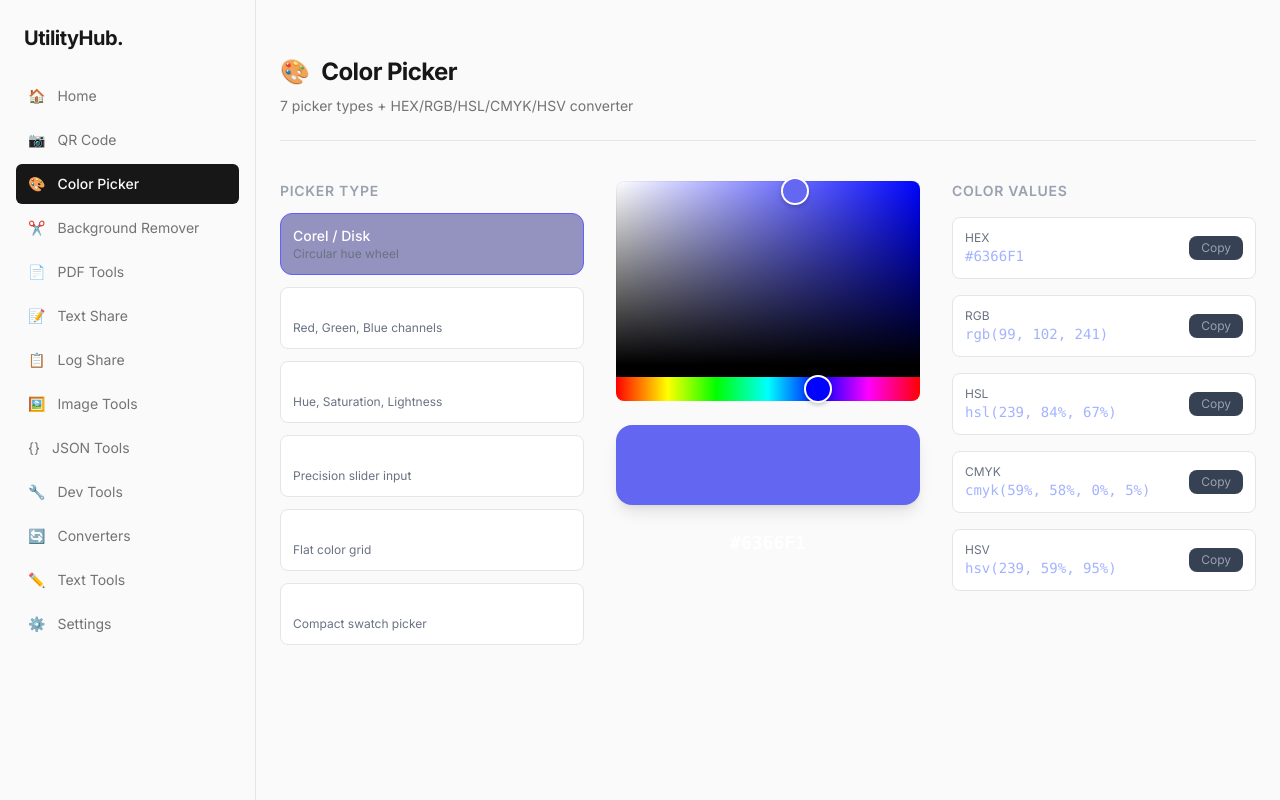
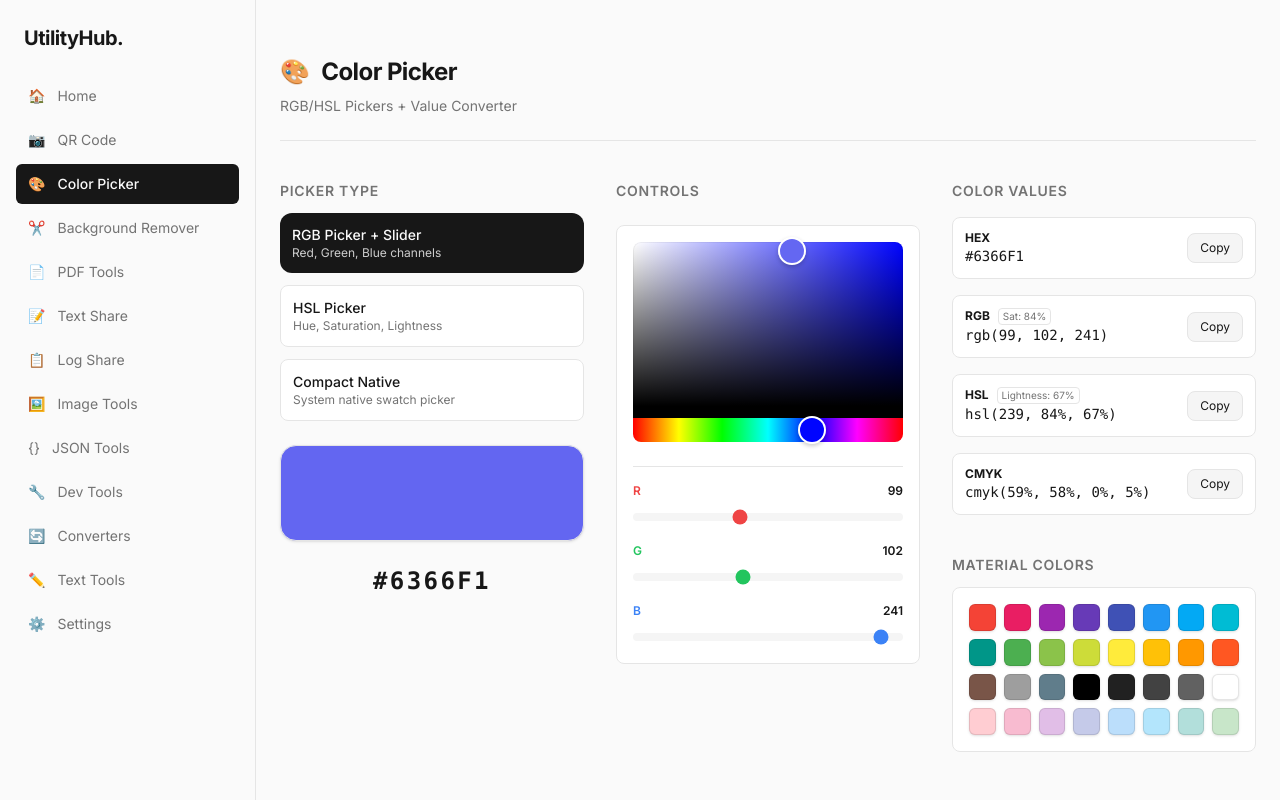
Before and after one commit to Mightycgm/Mightycgm-Utility, a Next.js app: page /color-picker in a window 1280 px wide. Built offline with nearby package versions, Linux system fonts and the light colour scheme.

Commit message:
fix: color picker enhancements and sidebar prefetch

```diff
--- a/app/color-picker/page.tsx
+++ b/app/color-picker/page.tsx
@@ -1,16 +1,24 @@
 'use client';
-import { useState } from 'react';
+import { useState, useEffect } from 'react';
 import ToolPageWrapper from '@/components/layout/ToolPageWrapper';
-import { HexColorPicker, HslaStringColorPicker, RgbaStringColorPicker } from 'react-colorful';
+import { RgbColorPicker, HslColorPicker } from 'react-colorful';
 
-type PickerType = 'hex' | 'rgb' | 'hsl' | 'disk' | 'slider' | 'material' | 'compact';
+type PickerType = 'rgb' | 'hsl' | 'compact';
 type CopyFormat = 'hex' | 'rgb' | 'hsl' | 'cmyk' | 'hsv';
 
+// --- Conversions (Single Source of Truth is HEX or RGB) ---
 function hexToRgb(hex: string) {
-  const r = parseInt(hex.slice(1, 3), 16);
-  const g = parseInt(hex.slice(3, 5), 16);
-  const b = parseInt(hex.slice(5, 7), 16);
+  const r = parseInt(hex.slice(1, 3), 16) || 0;
+  const g = parseInt(hex.slice(3, 5), 16) || 0;
+  const b = parseInt(hex.slice(5, 7), 16) || 0;
   return { r, g, b };
+}
+
+function rgbToHex(r: number, g: number, b: number) {
+  return '#' + [r, g, b].map(x => {
+    const hex = Math.round(x).toString(16);
+    return hex.length === 1 ? '0' + hex : hex;
+  }).join('');
 }
 
 function rgbToHsl(r: number, g: number, b: number) {
@@ -27,6 +35,14 @@ function rgbToHsl(r: number, g: number, b: number) {
     }
   }
   return { h: Math.round(h * 360), s: Math.round(s * 100), l: Math.round(l * 100) };
+}
+
+function hslToRgb(h: number, s: number, l: number) {
+  s /= 100; l /= 100;
+  const k = (n: number) => (n + h / 30) % 12;
+  const a = s * Math.min(l, 1 - l);
+  const f = (n: number) => l - a * Math.max(-1, Math.min(k(n) - 3, Math.min(9 - k(n), 1)));
+  return { r: Math.round(255 * f(0)), g: Math.round(255 * f(8)), b: Math.round(255 * f(4)) };
 }
 
 function rgbToCmyk(r: number, g: number, b: number) {
@@ -58,12 +74,9 @@ function rgbToHsv(r: number, g: number, b: number) {
 }
 
 const PICKER_TYPES: { key: PickerType; label: string; desc: string }[] = [
-  { key: 'hex', label: 'Corel / Disk', desc: 'Circular hue wheel' },
-  { key: 'rgb', label: 'RGB Sliders', desc: 'Red, Green, Blue channels' },
+  { key: 'rgb', label: 'RGB Picker + Slider', desc: 'Red, Green, Blue channels' },
   { key: 'hsl', label: 'HSL Picker', desc: 'Hue, Saturation, Lightness' },
-  { key: 'slider', label: 'Lucid Slider', desc: 'Precision slider input' },
-  { key: 'material', label: 'Material / Dino', desc: 'Flat color grid' },
-  { key: 'compact', label: 'Atom / Shop', desc: 'Compact swatch picker' },
+  { key: 'compact', label: 'Compact Native', desc: 'System native swatch picker' },
 ];
 
 const MATERIAL_COLORS = [
@@ -74,31 +87,31 @@ const MATERIAL_COLORS = [
 ];
 
 export default function ColorPickerPage() {
-  const [color, setColor] = useState('#6366f1');
-  const [pickerType, setPickerType] = useState<PickerType>('hex');
-  const [rgbaStr, setRgbaStr] = useState('rgba(99, 102, 241, 1)');
-  const [hslaStr, setHslaStr] = useState('hsla(239, 84%, 67%, 1)');
+  // Single source of truth is RGB object for smooth slider dragging
+  const [rgb, setRgb] = useState({ r: 99, g: 102, b: 241 });
+  const [pickerType, setPickerType] = useState<PickerType>('rgb');
   const [copied, setCopied] = useState('');
 
-  // Sliders state
-  const rgb = hexToRgb(color.startsWith('#') ? color : '#6366f1');
+  // Derived states
+  const hex = rgbToHex(rgb.r, rgb.g, rgb.b);
   const hsl = rgbToHsl(rgb.r, rgb.g, rgb.b);
   const cmyk = rgbToCmyk(rgb.r, rgb.g, rgb.b);
   const hsv = rgbToHsv(rgb.r, rgb.g, rgb.b);
 
-  const [rVal, setRVal] = useState(rgb.r);
-  const [gVal, setGVal] = useState(rgb.g);
-  const [bVal, setBVal] = useState(rgb.b);
+  const handleHexChange = (newHex: string) => {
+    if (/^#[0-9A-Fa-f]{6}$/.test(newHex)) {
+      setRgb(hexToRgb(newHex));
+    }
+  };
 
-  const applyRGB = () => {
-    const hex = '#' + [rVal, gVal, bVal].map(v => v.toString(16).padStart(2, '0')).join('');
-    setColor(hex);
+  const handleHslChange = (newHsl: { h: number, s: number, l: number }) => {
+    setRgb(hslToRgb(newHsl.h, newHsl.s, newHsl.l));
   };
 
   const copyFormat = (fmt: CopyFormat) => {
     let text = '';
     switch (fmt) {
-      case 'hex': text = color; break;
+      case 'hex': text = hex.toUpperCase(); break;
       case 'rgb': text = `rgb(${rgb.r}, ${rgb.g}, ${rgb.b})`; break;
       case 'hsl': text = `hsl(${hsl.h}, ${hsl.s}%, ${hsl.l}%)`; break;
       case 'cmyk': text = `cmyk(${cmyk.c}%, ${cmyk.m}%, ${cmyk.y}%, ${cmyk.k}%)`; break;
@@ -110,91 +123,147 @@ export default function ColorPickerPage() {
   };
 
   return (
-    <ToolPageWrapper title="Color Picker" description="7 picker types + HEX/RGB/HSL/CMYK/HSV converter" emoji="🎨">
-      <div className="grid lg:grid-cols-3 gap-8">
-        {/* Picker type selector */}
+    <ToolPageWrapper title="Color Picker" description="RGB/HSL Pickers + Value Converter" emoji="🎨">
+      <div className="grid lg:grid-cols-3 gap-8 mb-8">
+        {/* Left Column: Picker Selection & Visual Preview */}
+        <div className="space-y-6">
           <div className="space-y-3">
-          <h3 className="text-sm font-semibold text-gray-400 uppercase tracking-wider">Picker Type</h3>
+            <h3 className="text-sm font-semibold text-[var(--muted-text)] uppercase tracking-wider">Picker Type</h3>
             {PICKER_TYPES.map(pt => (
               <button key={pt.key} onClick={() => setPickerType(pt.key)}
-              className={`w-full text-left p-3 rounded-xl transition-all ${pickerType === pt.key ? 'bg-indigo-900/50 border border-indigo-500' : 'tool-card hover:border-gray-600'}`}>
-              <div className="text-sm font-medium text-white">{pt.label}</div>
-              <div className="text-xs text-gray-500">{pt.desc}</div>
+                className={`w-full text-left p-3 rounded-xl transition-all ${pickerType === pt.key ? 'bg-[var(--foreground)] text-[var(--background)]' : 'tool-card'}`}>
+                <div className="text-sm font-medium">{pt.label}</div>
+                <div className={`text-xs ${pickerType === pt.key ? 'opacity-80' : 'text-[var(--muted-text)]'}`}>{pt.desc}</div>
               </button>
             ))}
           </div>
 
-        {/* Active Picker */}
-        <div className="flex flex-col items-center gap-6">
-          {(pickerType === 'hex') && (
-            <HexColorPicker color={color} onChange={setColor} style={{ width: '100%', height: '220px' }} />
-          )}
+          <div className="w-full rounded-2xl h-24 shadow-sm border border-[var(--card-border)]" style={{ background: hex }} />
+          <p className="font-mono text-2xl font-bold text-center uppercase tracking-widest">{hex}</p>
+        </div>
+
+        {/* Middle Column: Active Picker Controls */}
+        <div className="flex flex-col gap-6">
+          <h3 className="text-sm font-semibold text-[var(--muted-text)] uppercase tracking-wider">Controls</h3>
+
+          <div className="tool-card p-4 space-y-6">
             {pickerType === 'rgb' && (
-            <RgbaStringColorPicker color={rgbaStr} onChange={setRgbaStr} style={{ width: '100%', height: '220px' }} />
-          )}
-          {pickerType === 'hsl' && (
-            <HslaStringColorPicker color={hslaStr} onChange={setHslaStr} style={{ width: '100%', height: '220px' }} />
-          )}
-          {pickerType === 'slider' && (
-            <div className="w-full space-y-4">
-              {[['R', rVal, setRVal, '#ef4444'], ['G', gVal, setGVal, '#22c55e'], ['B', bVal, setBVal, '#3b82f6']].map(([l, v, setter, c]) => (
-                <div key={l as string} className="space-y-1">
-                  <div className="flex justify-between text-sm"><span style={{ color: c as string }}>{l as string}</span><span className="text-gray-400">{v as number}</span></div>
-                  <input type="range" min={0} max={255} value={v as number}
-                    onChange={e => { (setter as (v: number) => void)(+e.target.value); applyRGB(); }}
-                    className="w-full" style={{ accentColor: c as string }} />
+              <>
+                {/* Visual RGB Picker */}
+                <RgbColorPicker color={rgb} onChange={setRgb} style={{ width: '100%', height: '200px' }} />
+
+                {/* RGB Sliders (Lucid Slider integration) */}
+                <div className="space-y-4 pt-4 border-t border-[var(--card-border)]">
+                  {[
+                    ['R', rgb.r, (val: number) => setRgb({ ...rgb, r: val }), '#ef4444'],
+                    ['G', rgb.g, (val: number) => setRgb({ ...rgb, g: val }), '#22c55e'],
+                    ['B', rgb.b, (val: number) => setRgb({ ...rgb, b: val }), '#3b82f6']
+                  ].map(([label, val, setter, colorHex]) => (
+                    <div key={label as string} className="space-y-1">
+                      <div className="flex justify-between text-xs font-semibold">
+                        <span style={{ color: colorHex as string }}>{label as string}</span>
+                        <span>{val as number}</span>
+                      </div>
+                      <input type="range" min={0} max={255} value={val as number}
+                        onChange={e => (setter as (v: number) => void)(+e.target.value)}
+                        className="w-full h-2 rounded-lg appearance-none bg-[var(--muted)] cursor-pointer"
+                        style={{ accentColor: colorHex as string }}
+                      />
                     </div>
                   ))}
-              <button className="btn-primary w-full" onClick={applyRGB}>Apply</button>
+                </div>
+              </>
+            )}
+
+            {pickerType === 'hsl' && (
+              <>
+                <HslColorPicker color={hsl} onChange={handleHslChange} style={{ width: '100%', height: '200px' }} />
+
+                <div className="space-y-4 pt-4 border-t border-[var(--card-border)]">
+                  {[
+                    ['Hue (H)', hsl.h, 360, (val: number) => handleHslChange({ ...hsl, h: val }), '#a855f7'],
+                    ['Saturation (S)', hsl.s, 100, (val: number) => handleHslChange({ ...hsl, s: val }), '#ec4899'],
+                    ['Lightness (L)', hsl.l, 100, (val: number) => handleHslChange({ ...hsl, l: val }), '#64748b']
+                  ].map(([label, val, max, setter, colorHex]) => (
+                    <div key={label as string} className="space-y-1">
+                      <div className="flex justify-between text-xs font-semibold">
+                        <span className="text-[var(--foreground)]">{label as string}</span>
+                        <span>{val as number}{max === 100 ? '%' : '°'}</span>
+                      </div>
+                      <input type="range" min={0} max={max as number} value={val as number}
+                        onChange={e => (setter as (v: number) => void)(+e.target.value)}
+                        className="w-full h-2 rounded-lg appearance-none bg-[var(--muted)] cursor-pointer"
+                        style={{ accentColor: colorHex as string }}
+                      />
+                    </div>
+                  ))}
+                </div>
+              </>
+            )}
+
+            {pickerType === 'compact' && (
+              <div className="space-y-4">
+                <input type="color" value={hex} onChange={e => handleHexChange(e.target.value)}
+                  className="w-full h-32 rounded-xl cursor-pointer border-0 p-0 overflow-hidden" />
+                <input className="input-field font-mono text-center uppercase" value={hex}
+                  onChange={e => { if (/^#[0-9a-fA-F]{0,6}$/.test(e.target.value)) handleHexChange(e.target.value.padEnd(7, '0')); }}
+                />
               </div>
             )}
-          {pickerType === 'material' && (
-            <div className="grid grid-cols-8 gap-2">
+          </div>
+        </div>
+
+        {/* Right Column: Values & Material Grid */}
+        <div className="flex flex-col gap-6">
+          <div className="space-y-4">
+            <h3 className="text-sm font-semibold text-[var(--muted-text)] uppercase tracking-wider">Color Values</h3>
+
+            {/* Color Value Rows */}
+            {([
+              ['hex', 'HEX', hex.toUpperCase(), null],
+              ['rgb', 'RGB', `rgb(${rgb.r}, ${rgb.g}, ${rgb.b})`, `Sat: ${hsl.s}%`], // Added Saturation info to RGB
+              ['hsl', 'HSL', `hsl(${hsl.h}, ${hsl.s}%, ${hsl.l}%)`, `Lightness: ${hsl.l}%`], // Emphasized Lightness in HSL
+              ['cmyk', 'CMYK', `cmyk(${cmyk.c}%, ${cmyk.m}%, ${cmyk.y}%, ${cmyk.k}%)`, null],
+            ] as [CopyFormat, string, string, string | null][]).map(([fmt, label, val, extraInfo]) => (
+              <div key={fmt} className="tool-card p-3 flex items-center justify-between gap-2">
+                <div className="flex-1 overflow-hidden">
+                  <div className="flex items-baseline gap-2">
+                    <span className="text-xs font-bold">{label}</span>
+                    {extraInfo && <span className="text-[10px] text-[var(--muted-text)] border border-[var(--card-border)] px-1 rounded">{extraInfo}</span>}
+                  </div>
+                  <div className="font-mono text-sm text-[var(--foreground)] truncate">{val}</div>
+                </div>
+                <button
+                  onClick={() => copyFormat(fmt)}
+                  className={`text-xs px-3 py-1.5 rounded-lg transition-all border ${
+                    copied === fmt
+                      ? 'bg-green-100 text-green-700 border-green-200 dark:bg-green-900/30 dark:text-green-400 dark:border-green-800'
+                      : 'bg-[var(--muted)] text-[var(--foreground)] border-[var(--card-border)] hover:border-[var(--foreground)]'
+                  }`}
+                >
+                  {copied === fmt ? 'Copied!' : 'Copy'}
+                </button>
+              </div>
+            ))}
+          </div>
+
+          {/* Material / Dino Flat Color Grid - Now permanently on the right side */}
+          <div className="space-y-3 mt-4">
+            <h3 className="text-sm font-semibold text-[var(--muted-text)] uppercase tracking-wider">Material Colors</h3>
+            <div className="tool-card p-4 grid grid-cols-8 gap-2">
               {MATERIAL_COLORS.map(c => (
-                <button key={c} onClick={() => setColor(c)}
-                  className="w-8 h-8 rounded-lg border-2 transition-all"
-                  style={{ background: c, borderColor: color === c ? '#6366f1' : 'transparent' }}
+                <button key={c} onClick={() => handleHexChange(c)}
+                  title={c}
+                  className="w-full aspect-square rounded-md border transition-transform hover:scale-110 shadow-sm"
+                  style={{
+                    background: c,
+                    borderColor: hex.toLowerCase() === c.toLowerCase() ? 'var(--foreground)' : 'rgba(0,0,0,0.1)'
+                  }}
                 />
               ))}
             </div>
-          )}
-          {pickerType === 'compact' && (
-            <div className="space-y-4 w-full">
-              <input type="color" value={color} onChange={e => setColor(e.target.value)}
-                className="w-full h-32 rounded-xl cursor-pointer border-0" />
-              <input className="input-field font-mono text-center uppercase" value={color}
-                onChange={e => { if (/^#[0-9a-fA-F]{0,6}$/.test(e.target.value)) setColor(e.target.value); }} />
-            </div>
-          )}
-
-          {/* Preview */}
-          <div className="w-full rounded-2xl h-20 shadow-lg" style={{ background: color }} />
-          <p className="font-mono text-lg font-bold text-white">{color.toUpperCase()}</p>
           </div>
 
-        {/* Color Values */}
-        <div className="space-y-4">
-          <h3 className="text-sm font-semibold text-gray-400 uppercase tracking-wider">Color Values</h3>
-          {([
-            ['hex', 'HEX', color.toUpperCase()],
-            ['rgb', 'RGB', `rgb(${rgb.r}, ${rgb.g}, ${rgb.b})`],
-            ['hsl', 'HSL', `hsl(${hsl.h}, ${hsl.s}%, ${hsl.l}%)`],
-            ['cmyk', 'CMYK', `cmyk(${cmyk.c}%, ${cmyk.m}%, ${cmyk.y}%, ${cmyk.k}%)`],
-            ['hsv', 'HSV', `hsv(${hsv.h}, ${hsv.s}%, ${hsv.v}%)`],
-          ] as [CopyFormat, string, string][]).map(([fmt, label, val]) => (
-            <div key={fmt} className="tool-card p-3 flex items-center justify-between gap-3">
-              <div>
-                <div className="text-xs text-gray-500">{label}</div>
-                <div className="font-mono text-sm text-indigo-300">{val}</div>
-              </div>
-              <button
-                onClick={() => copyFormat(fmt)}
-                className={`text-xs px-3 py-1 rounded-lg transition-all ${copied === fmt ? 'bg-green-800 text-green-300' : 'bg-gray-700 hover:bg-indigo-700 text-gray-400 hover:text-white'}`}
-              >
-                {copied === fmt ? '✓' : 'Copy'}
-              </button>
-            </div>
-          ))}
         </div>
       </div>
     </ToolPageWrapper>
--- a/components/layout/Sidebar.tsx
+++ b/components/layout/Sidebar.tsx
@@ -51,6 +51,7 @@ export default function Sidebar() {
               <Link
                 key={t.href}
                 href={t.href}
+                prefetch={true}
                 onClick={() => setIsOpen(false)}
                 className={`flex items-center gap-3 px-3 py-2.5 rounded-md text-sm transition-colors ${
                   active
```
Lines whose indentation alone changed are shown as unchanged.
